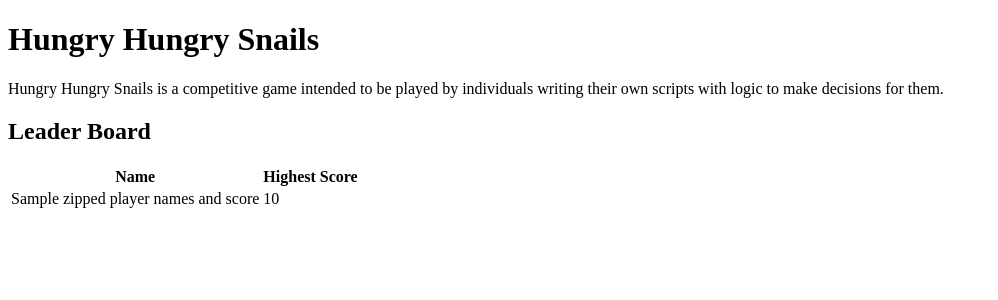
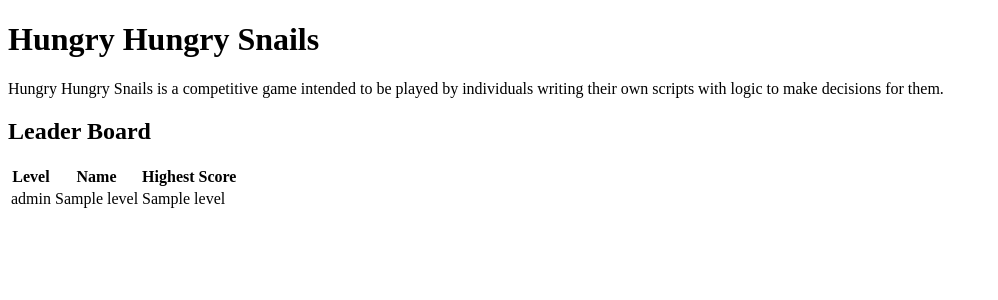
Before and after one commit to GregHilston/Hungry-Hungry-Snails, a Flask app: template templates/index.html in a window 1280 px wide. Shown: the top 300 px of the page, without its empty margins (0-998 px from the left). Run offline with Flask 2, Linux system fonts and the light colour scheme; the template is opened without the code that fills it: most values are stand-ins (such as "Sample title", 1, 10 or a date in 2020).

Commit message:
Made the tokens use a w for worm and updated README with actual content

```diff
--- a/app.py
+++ b/app.py
@@ -7,7 +7,7 @@ import os
 app = Flask(__name__)
 
 EMPTY_SPACE_TOKEN = '_'
-PLAYER_TOKEN = 'p'
+PLAYER_TOKEN = 'w'
 FOOD_TOKEN = 'f'
 game_history = {}
 
@@ -53,7 +53,7 @@ def find_player_index(name, unique_token, last_step_taken, board_number):
 
         for row in data["board"]:
             for column in row:
-                if column == "p":
+                if column == "w":
                     return player_index
 
                 player_index += 1
@@ -87,7 +87,7 @@ def move_player(name, unique_token, last_step_taken, new_player_location_index_o
 
                     if column == "f":
                         new_score += 1
-                    data_copy["board"][row_index][column_index] = "p"
+                    data_copy["board"][row_index][column_index] = "w"
                 index += 1
 
         if found_players_new_position:
@@ -111,20 +111,15 @@ def get_players_highest_score(name, board_number):
     return best_score
 
 def get_players_names_and_best_scores_per_level():
-    levels = {}
+    data = {}
 
     game_history_folder = "game_history"
     if os.path.exists(game_history_folder):
         for level in os.listdir(game_history_folder):
-            levels[level] = {}
-            levels[level]["player_names"] = []
-            levels[level]["best_scores"] = []
+            data[level] = {}
             for player_name in os.listdir(f"{game_history_folder}/{level}"):
-                levels[level]["player_names"].append(player_name)
-
-                levels[level]["best_scores"].append(get_players_highest_score(player_name, level))
-
-    return levels
+                data[level][player_name] = get_players_highest_score(player_name, level)
+    return data
 
 def find_board_number(player_name, unique_token):
     game_history_folder = "game_history"
@@ -138,11 +133,11 @@ def find_board_number(player_name, unique_token):
 
 @app.route('/')
 def index(name=None):
-    levels = get_players_names_and_best_scores_per_level()
+    data = get_players_names_and_best_scores_per_level()
 
-    return render_template("index.html", zipped_player_names_and_scores=zip(levels))
+    return render_template("index.html", data=data)
 
-@app.route('/game/start', methods=["POST"])
+@app.route('/api/game', methods=["POST"])
 def init(board_number=0):
     if not request.form.get("name"):
         return Response(json.dumps({"message": "Required parameter 'name' was not provided. How would we know who you are?"}), 422)
@@ -173,7 +168,7 @@ def init(board_number=0):
 
     return Response(json.dumps(initial_copy), mimetype='text/json')
 
-@app.route('/game/step', methods=["POST"])
+@app.route('/api/step', methods=["POST"])
 def step():
     if not request.form.get("name"):
         return Response(json.dumps({"message": "Required parameter 'name' was not provided. How would we know who you are?"}), 422)
--- a/levels/0.json
+++ b/levels/0.json
@@ -4,7 +4,7 @@
     [
         ["_", "_", "_", "_", "_"],
         ["_", "_", "f", "_", "_"],
-        ["_", "_", "p", "_", "_"],
+        ["_", "_", "w", "_", "_"],
         ["_", "_", "_", "_", "_"],
         ["_", "f", "f", "f", "_"]
     ]
--- a/levels/1.json
+++ b/levels/1.json
@@ -4,7 +4,7 @@
     [
         ["f", "_", "_", "_", "f"],
         ["_", "_", "f", "_", "_"],
-        ["_", "_", "p", "_", "_"],
+        ["_", "_", "w", "_", "_"],
         ["_", "_", "_", "_", "_"],
         ["f", "_", "_", "_", "f"]
     ]
--- a/templates/index.html
+++ b/templates/index.html
@@ -10,14 +10,18 @@
   <h2>Leader Board</h2>
 
   <table>
+    <th>Level</th>
     <th>Name</th>
     <th>Highest Score</th>
     <ul>
-        {% for player_name, highest_score in zipped_player_names_and_scores: %}
-          <tr>
-            <td>{{ player_name }}</td>
-            <td>{{ highest_score }}</td>
-          </tr>
+        {% for level in data: %}
+          {% for player_name in data[level]: %}
+            <tr>
+              <td>{{ level }}</td>
+              <td>{{ player_name }}</td>
+              <td>{{ data[level][player_name] }}</td>
+            </tr>
+          {% endfor %}
         {% endfor %}
       </ul>
   </table>
```
Also changed, not shown: README.md, 1 other file.
